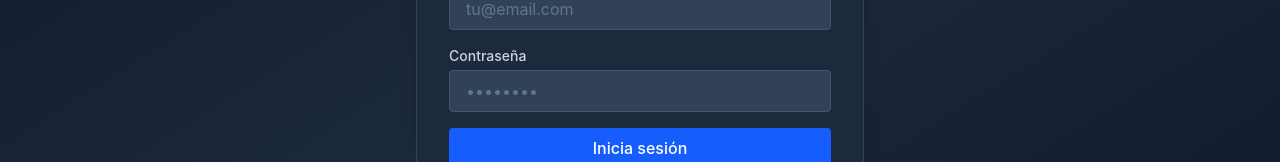
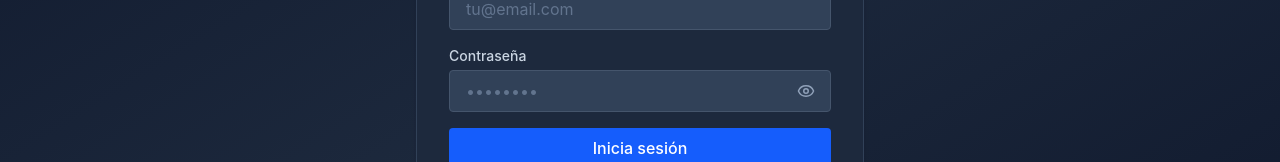
Before and after one commit to medardotoledo/agenc-ia-crm, a Next.js app: page /auth/login in a window 1280 px wide. Shown: the part 372-534 px from the top of the page. Built offline with nearby package versions, Linux system fonts and the light colour scheme; no server answers; the database is empty.

Commit message:
feat: add password visibility toggle (eye icon) and input trimming on login

```diff
--- a/app/auth/login/page.tsx
+++ b/app/auth/login/page.tsx
@@ -4,10 +4,12 @@
 import Link from 'next/link';
 import { useRouter } from 'next/navigation';
 import { createBrowserSupabaseClient } from '@/lib/supabase';
+import { Eye, EyeOff } from 'lucide-react';
 
 export default function LoginPage() {
   const [email, setEmail] = useState('');
   const [password, setPassword] = useState('');
+  const [showPassword, setShowPassword] = useState(false);
   const [loading, setLoading] = useState(false);
   const [error, setError] = useState<string | null>(null);
 
@@ -42,9 +44,12 @@
     setLoading(true);
 
     try {
+      const cleanEmail = email.trim().toLowerCase();
+      const cleanPassword = password.trim();
+
       const { error, data } = await supabase.auth.signInWithPassword({
-        email,
-        password,
+        email: cleanEmail,
+        password: cleanPassword,
       });
 
       if (error) throw error;
@@ -133,15 +138,26 @@
               <label htmlFor="password" className="block text-sm font-medium text-slate-300 mb-1">
                 Contraseña
               </label>
+              <div className="relative">
                 <input
                   id="password"
-                type="password"
+                  type={showPassword ? 'text' : 'password'}
                   value={password}
                   onChange={(e) => setPassword(e.target.value)}
                   placeholder="••••••••"
-                className="w-full px-4 py-2 bg-slate-700 border border-slate-600 text-white placeholder-slate-500 rounded focus:outline-none focus:border-blue-500 transition"
+                  className="w-full px-4 py-2 pr-11 bg-slate-700 border border-slate-600 text-white placeholder-slate-500 rounded focus:outline-none focus:border-blue-500 transition"
                   required
                 />
+                <button
+                  type="button"
+                  onClick={() => setShowPassword(!showPassword)}
+                  className="absolute right-3 top-1/2 -translate-y-1/2 text-slate-400 hover:text-slate-200 focus:outline-none p-1 cursor-pointer transition"
+                  tabIndex={-1}
+                  title={showPassword ? 'Ocultar contraseña' : 'Ver contraseña'}
+                >
+                  {showPassword ? <EyeOff size={18} /> : <Eye size={18} />}
+                </button>
+              </div>
             </div>
 
             <button
```
Lines whose indentation alone changed are shown as unchanged.
